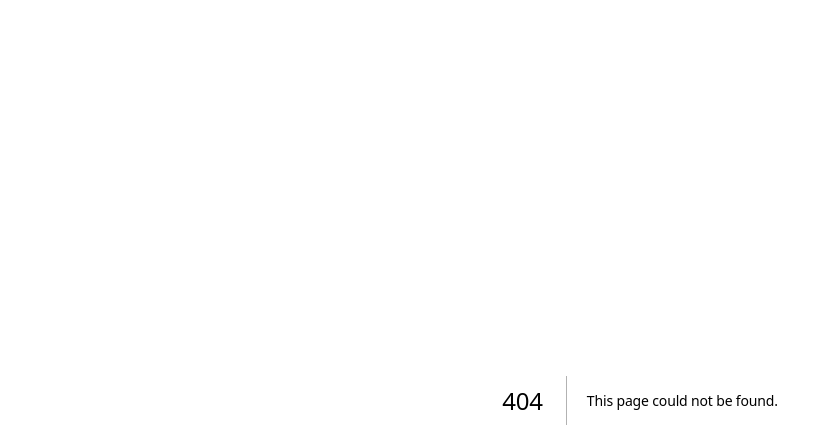
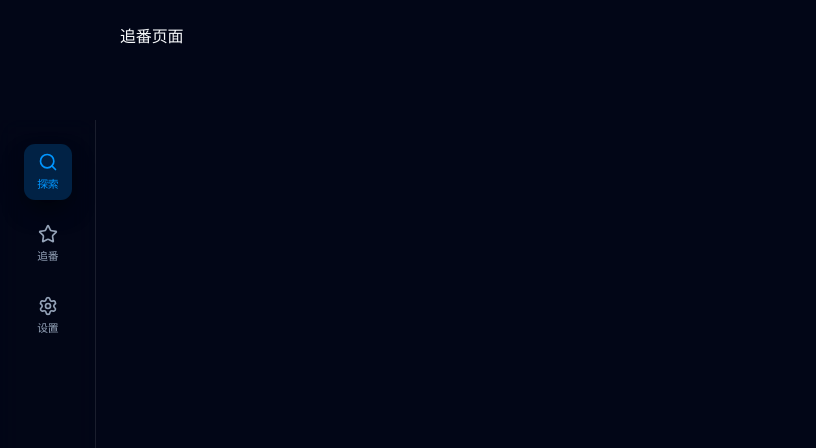
Before and after one commit to larryhyc/acgplay, a Next.js app: page /bangumilist in a window 1280 px wide. Before the commit this address had no page. Shown: the top 448 px of the page, without its empty margins (0-816 px from the left). Built offline with nearby package versions, Linux system fonts and the light colour scheme.

Commit message:
fix:完成侧边栏页面和功能

```diff
--- /dev/null
+++ b/app/bangumilist/page.tsx
@@ -0,0 +1,5 @@
+const BangumiList = () => {
+  return <div>追番页面</div>;
+};
+
+export default BangumiList;
--- a/app/layout.tsx
+++ b/app/layout.tsx
@@ -2,6 +2,7 @@ import type { Metadata } from 'next';
 import { Geist, Geist_Mono } from 'next/font/google';
 import './globals.css';
 import { Providers } from '@/components/anime/providerConponent';
+import { AppSidebar } from '@/components/layout/appSidebar';
 
 const geistSans = Geist({
   variable: '--font-geist-sans',
@@ -24,8 +25,13 @@ export default function RootLayout({ children }: LayoutProps<'/'>) {
       lang="en"
       className={`${geistSans.variable} ${geistMono.variable} h-full antialiased dark`}
     >
-      <body className="min-h-full flex flex-col">
-        <Providers>{children}</Providers>
+      <body className="min-h-full flex flex-row h-screen w-screen overflow-hidden">
+        <AppSidebar />
+        <Providers>
+          <main className="flex-1 h-full min-w-0 overflow-y-auto p-6">
+            {children}
+          </main>
+        </Providers>
       </body>
     </html>
   );
--- a/app/page.tsx
+++ b/app/page.tsx
@@ -20,7 +20,7 @@ export default function Home() {
   }
 
   return (
-    <div className="p-6 w-screen h-screen">
+    <div className="p-6">
       <HederConponent />
       <div className="p-4 flex items-center gap-4"></div>
     </div>
--- a/components/layout/appSidebar.tsx
+++ b/components/layout/appSidebar.tsx
@@ -1,8 +1,51 @@
-import { Search, Settings } from 'lucide-react';
+'use client';
+import { LucideIcon, Search, Settings, Star } from 'lucide-react';
+import { useState } from 'react';
+import { useRouter } from 'next/navigation';
+
+type navItemType = {
+  title: string;
+  icon: LucideIcon;
+  href: string;
+};
 
 const navItems = [
-  { title: '探索', icon: Compass, href: '#' },
-  { title: '追番', icon: Bookmark, href: '#' },
-  { title: '缓存', icon: Download, href: '#' },
-  {title: '设置',icon:}
+  { title: '探索', icon: Search, href: '/' },
+  { title: '追番', icon: Star, href: '/bangumilist' },
+  { title: '设置', icon: Settings, href: '/setting' },
 ];
+
+export function AppSidebar() {
+  const [active, setActive] = useState('探索');
+  const route = useRouter();
+
+  const handleClick = (item: navItemType) => {
+    setActive(item.title);
+    route.push(item.href);
+  };
+
+  return (
+    <aside className="w-24 mt-30 h-full shrink-0 border-r border-white/10 bg-background/50 backdrop-blur-md flex flex-col justify-between py-6">
+      {/* 顶部主导航列表 */}
+      <nav className="flex flex-col items-center gap-4">
+        {navItems.map((item) => {
+          const isActive = active === item.title;
+          return (
+            <button
+              key={item.title}
+              onClick={() => handleClick(item)}
+              className={`flex flex-col items-center justify-center h-14 w-12 rounded-xl transition-all ${
+                isActive
+                  ? 'bg-primary/20 text-primary font-medium shadow-sm'
+                  : 'text-muted-foreground hover:bg-white/5 hover:text-foreground'
+              }`}
+            >
+              <item.icon className="w-5 h-5 mb-1" />
+              <span className="text-xs scale-90">{item.title}</span>
+            </button>
+          );
+        })}
+      </nav>
+    </aside>
+  );
+}
```
